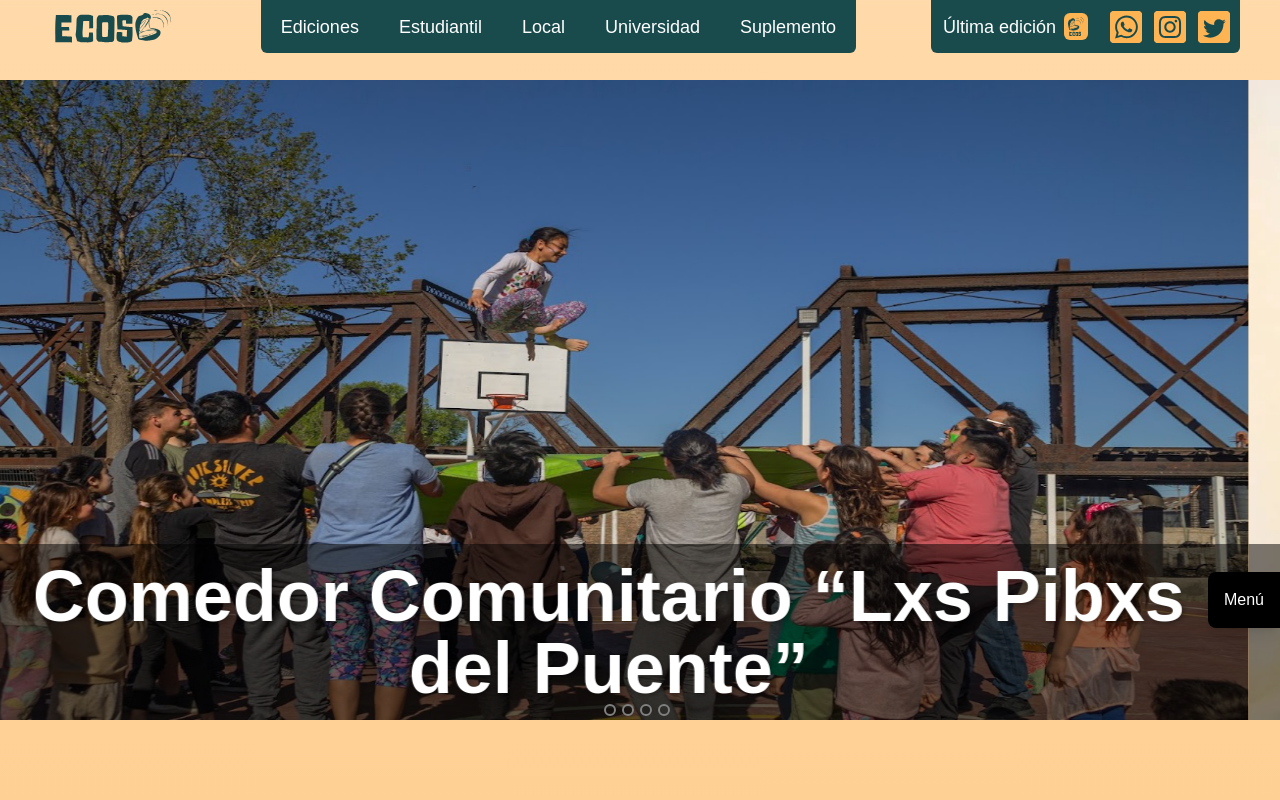
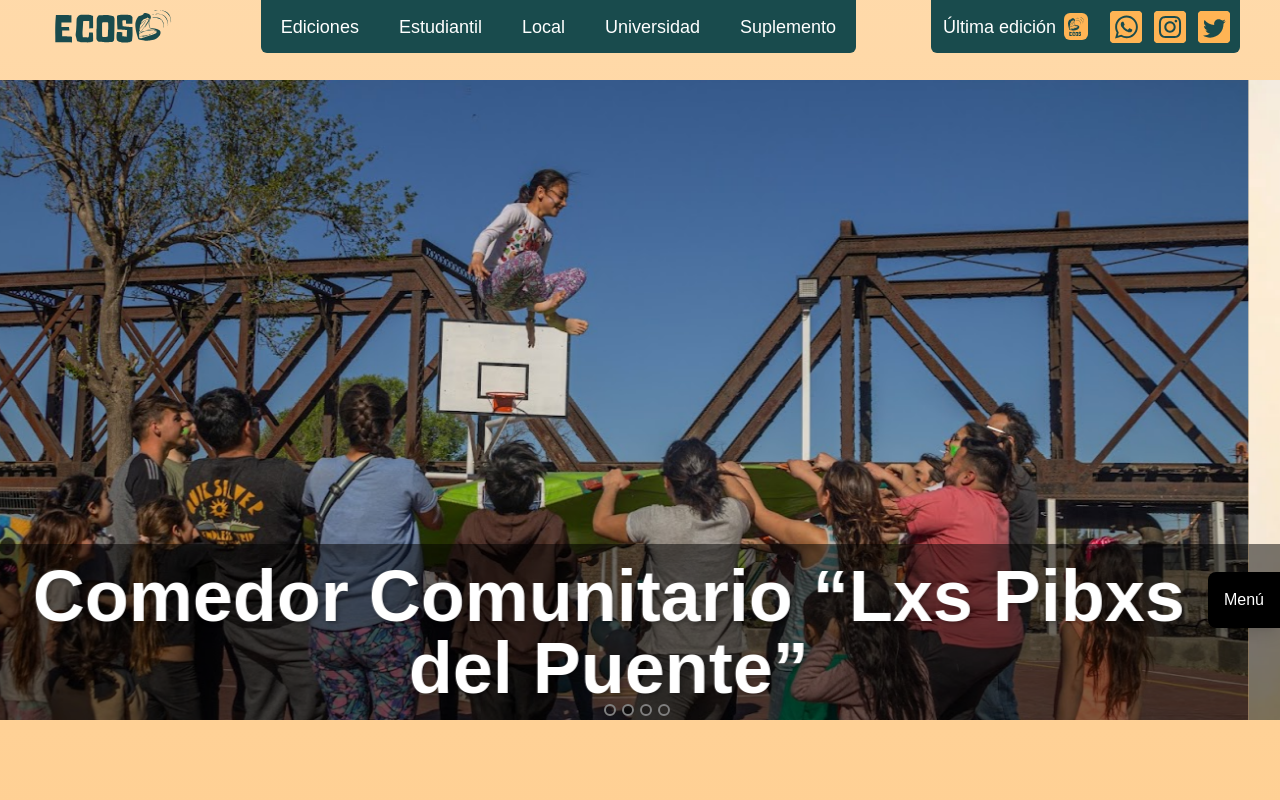
Before and after one commit to ecosunrc/ecosunrc.github.io, a Next.js app: page / in a window 1280 px wide. Shown: the top 800 px of the page. Built offline with nearby package versions, Linux system fonts and the light colour scheme; a web font is replaced by a local one.

Commit message:
fix styles

```diff
--- a/src/app/globals.css
+++ b/src/app/globals.css
@@ -45,9 +45,9 @@
   --font-yeseva: var(--font-serif-yeseva);      /* Serif para títulos o citas */
   --font-lora: var(--font-serif-lora);          /* Serif para subtítulos */
   --font-playfair: var(--font-serif-playfair);  /* Serif para títulos destacados */
-  --font-truculenta: var(--font-sans-truculenta)
-  --font-winkySans: var(--font-sans-winky-sans)
-  --font-winkyRough: var(--font-sans-winky-rough)
+  --font-truculenta: var(--font-sans-truculenta);
+  --font-winkySans: var(--font-sans-winky-sans);
+  --font-winkyRough: var(--font-sans-winky-rough);
   --font-mouse: var(--font-sans-mouse-memoirs);
   --font-geist: var(--font-sans-geist);
   --font-merriweather: var(--font-serif-merriweather);
--- a/src/components/Carousel.tsx
+++ b/src/components/Carousel.tsx
@@ -57,7 +57,7 @@ export default function CarouselComponent({ deviceType = 'desktop' }: CarouselCo
               src={item.lastImage}
               alt={item.alt}
               fill
-              className={`object-fit w-full h-full ${item.className || ''}`}
+              className={`object-cover w-full h-full ${item.className || ''}`}
               sizes='(max-width: 768px) 100vw, 100vw'
             />
             <div className='absolute bottom-0 left-0 right-0 bg-black/50 p-4'>
--- a/src/data/sectionsData.ts
+++ b/src/data/sectionsData.ts
@@ -12,7 +12,7 @@ export const sectionsData = {
   estudiantil: {
     section: 'estudiantil',
     title: '¿Qué modelo de universidad queremos defender?',
-    lastImage: '/imagenes/portadas/estudiantil.jpg',
+    lastImage: '/ediciones/1/estudiantil-1.jpg',
     images: [],
     link: '/estudiantil',
     className: '',
```
